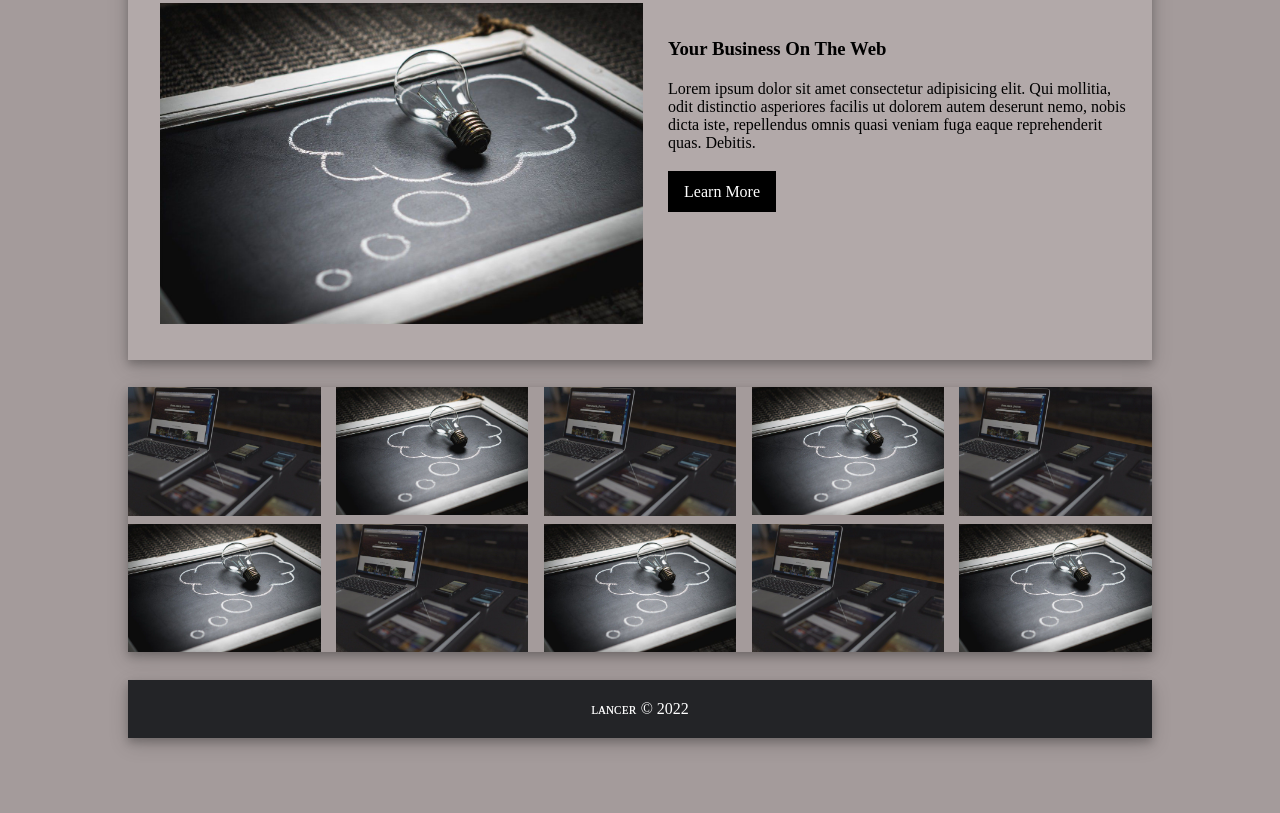
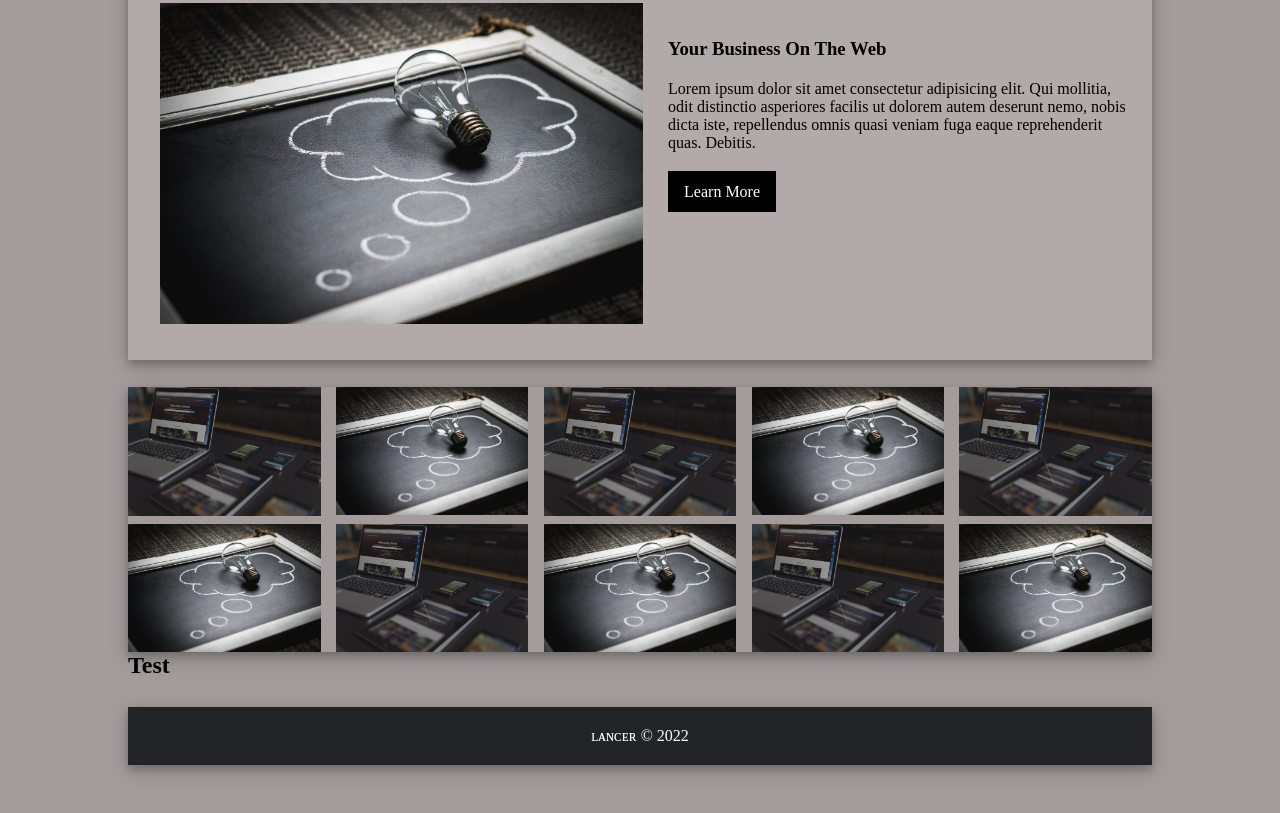
Before and after one commit to GentleMizt/Lancer-s-Asg4, a plain HTML site: page index.html in a window 1280 px wide. Shown: the part 859-1672 px from the top of the page. Before the commit the page ends 1647 px from the top, so only its background shows below. Drawn offline with Linux system fonts and the light colour scheme; a web font is replaced by a local one.

Commit message:
second-commit

```diff
--- a/index.html
+++ b/index.html
@@ -162,6 +162,13 @@
                 </div>
             </div>
         </section>
+        <section>
+            <div class="test">
+                <div class="test-div">
+                    <h2>Test</h2>
+                </div>
+            </div>
+        </section>
         <footer>
             <div class="footer-div">
                 <p>
```
